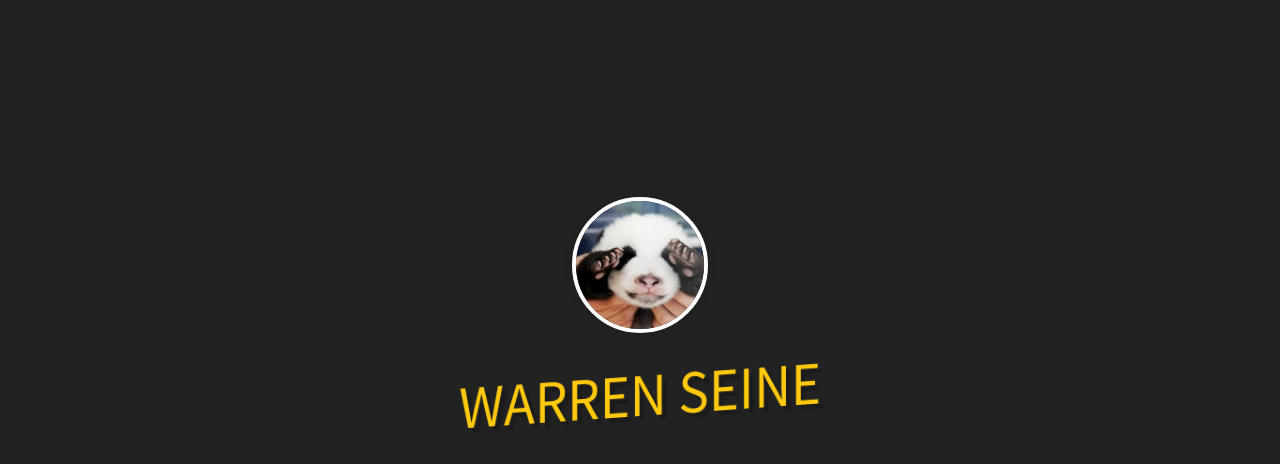
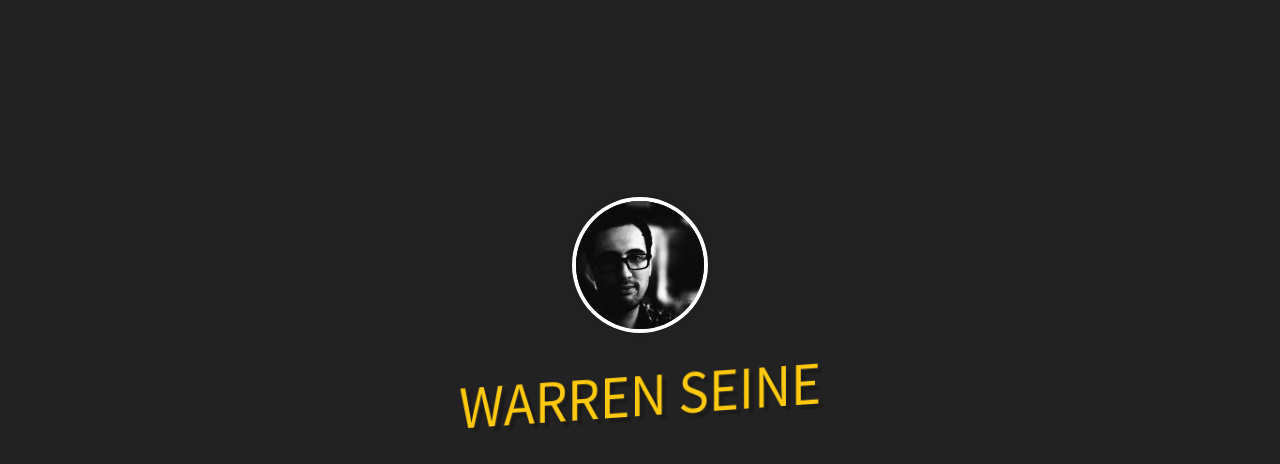
Before and after one commit to warrenseine/dotjs-video-from-canvas, a plain HTML site: page video-ads.html in a window 1280 px wide. Both pictures are taken after a click on the element 1251 px from the left and 734 px from the top of the page. Shown: the top 464 px of the page. Drawn offline with Linux system fonts and the light colour scheme; a small style sheet from the web is missing.

Commit message:
Use my picture instead of a panda.

```diff
--- a/video-ads.html
+++ b/video-ads.html
@@ -151,7 +151,7 @@ li.active, .left-menu > li:last-child, .left-menu > li:last-child > ul > li:last
             <section>
                 <div>
                     <div>
-                        <img src="./images/me.jpg" style="border-radius:50%;height:128px;" />
+                        <img src="./images/w.seine.jpg" style="border-radius:50%;height:128px;" />
                     </div>
                     <div>
                         <h2>Warren SEINE</h2>
@@ -168,7 +168,7 @@ li.active, .left-menu > li:last-child, .left-menu > li:last-child > ul > li:last
                 </div>
                 <!--<div>
                     <div>
-                        <img src="./images/me.jpg" style="border-radius:50%;height:128px;" />
+                        <img src="./images/n.dubien.jpg" style="border-radius:50%;height:128px;" />
                     </div>
                     <div>
                         <h2>Nicolas DUBIEN</h2>
```
Also changed, not shown: images/n.dubien.jpg (renamed from images/me.jpg), images/w.seine.jpg (added).
